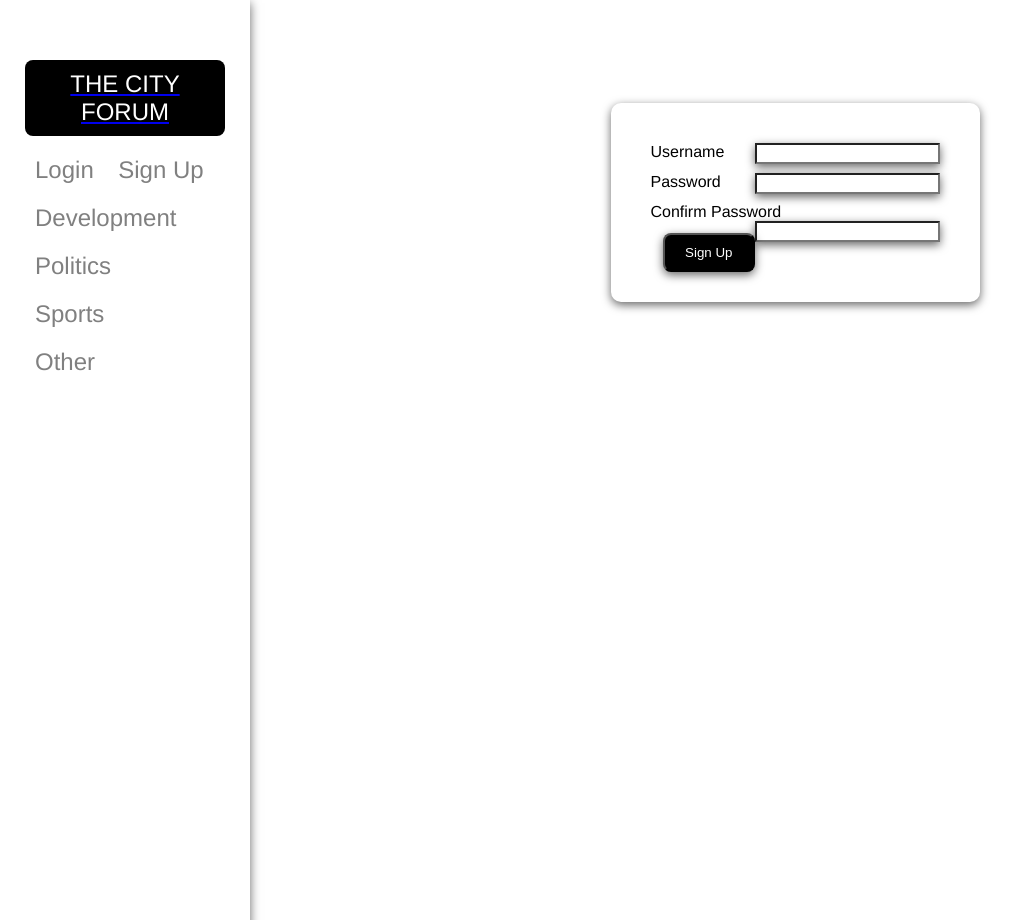
After one commit to mforte215/The-City-Forum, a Django app: page /sign-up/ in a window 1280 px wide. The commit adds this page. Shown: the whole page, without its empty margins (0-1024 px from the left). Run offline with Django 4.2, Linux system fonts and the light colour scheme.

Commit message:
registration feature addition

```diff
--- a/cityforum/cityforum/urls.py
+++ b/cityforum/cityforum/urls.py
@@ -9,4 +9,5 @@ urlpatterns = [
     path('forum/<str:title>/<slug:slug>', views.threadView, name='thread'),
     path('login/', views.loginView, name='login'),
     path('logout/', views.logoutView, name='logout'),
+    path('sign-up/', views.signupView, name='sign-up'),
 ]
--- a/cityforum/forum/static/forum/css/style.css
+++ b/cityforum/forum/static/forum/css/style.css
@@ -142,27 +142,45 @@ body {
   margin: auto;
 }
 
+.add-thread-box {
+  display: block;
+  overflow: auto;
+  width: 80%;
+}
+
+.add-thread-btn {
+  float: right;
+  background-color: black;
+  padding: 10px;
+  border-radius: 8px;
+  color: white;
+}
+
 /* LOGIN */
 .login-container {
   margin-top: 10%;
-  width: 40%;
+  width: 30%;
   box-shadow: 0 3px 10px rgb(0 0 0 / 0.6);
-  margin-left: 30%;
-  margin-right: 30%;
+  margin-left: 35%;
+  margin-right: 35%;
   padding: 30px;
   border-radius: 10px;
+  overflow: auto;
 }
 
 .form-control {
   padding: 10px;
+  margin-bottom: 10px;
 }
 
 .form-control input {
   box-shadow: 0 3px 10px rgb(0 0 0 / 0.6);
+  float: right;
 }
 
 .form-control label {
   margin-right: 3px;
+  float: left;
 }
 
 .login-btn {
@@ -174,4 +192,6 @@ body {
   padding-top: 10px;
   padding-bottom: 10px;
   border-radius: 8px;
+  box-shadow: 0 3px 10px rgb(0 0 0 / 0.6);
+  float: right;
 }
--- a/cityforum/forum/templates/forum/forum.html
+++ b/cityforum/forum/templates/forum/forum.html
@@ -3,6 +3,11 @@
 {% block content%}
 <div class="main-content">
     <div class="latest-threads">
+        {% if user.is_authenticated %}
+        <div class="add-thread-box">
+            <button class="add-thread-btn">Add Thread</button>
+        </div>
+        {% endif %}
         <h2>Latest {{forum.title}} Threads</h2>
         {% if threads %}
         {% for thread in threads %}
--- a/cityforum/forum/templates/forum/sidebar.html
+++ b/cityforum/forum/templates/forum/sidebar.html
@@ -12,6 +12,7 @@
       <a href="{% url 'logout' %}">Logout</a>
       {% else %}
       <a href="{% url 'login' %}">Login</a>
+      <a href="{% url 'sign-up' %}">Sign Up</a>
       {% endif %}
     </div>
     <div class="link-area">
--- /dev/null
+++ b/cityforum/forum/templates/registration/sign-up.html
@@ -0,0 +1,24 @@
+{% extends 'forum/base.html' %}
+{% load static %}
+{% block content %}
+<div class="main-content">
+<div class="login-container">
+    <form method="POST">
+        {% csrf_token %}
+        <div class="form-control">
+        <label>Username</label>
+        <input name="user" type="text" />
+        </div>
+        <div class="form-control">
+        <label>Password</label>
+        <input name="word1" type="password" />
+        </div>
+        <div class="form-control">
+            <label>Confirm Password</label>
+            <input name="word2" type="password" />
+            </div>
+        <input class="login-btn" type="submit" value="Sign Up" />
+    </form>
+</div>
+</div>
+{% endblock %}
--- a/cityforum/forum/views.py
+++ b/cityforum/forum/views.py
@@ -1,8 +1,10 @@
 from django.shortcuts import render, redirect
 from .models import Forum, Thread
 from django.contrib.auth import authenticate, login, logout
+from django.contrib.auth.models import User
 from django.http import HttpResponseRedirect
 from django.urls import reverse
+
 
 def index(request):
     if request.method == 'GET':
@@ -24,7 +26,10 @@ def threadView(request, title, slug):
 
 def loginView(request):
     if request.method == 'GET':
-        return render(request, 'registration/login.html')
+        if request.user.is_authenticated:
+            return HttpResponseRedirect(reverse('index'))
+        else:
+            return render(request, 'registration/login.html')
     if request.method == 'POST':
         username = request.POST['user']
         password = request.POST['word']
@@ -44,3 +49,28 @@ def logoutView(request):
     if request.user is not None:
         print("Something went wrong!")
     return redirect('login')
+
+def signupView(request):
+    if request.method == 'GET':
+        if request.user.is_authenticated:
+            return HttpResponseRedirect(reverse('index'))
+        else:
+            return render(request, 'registration/sign-up.html')
+    if request.method == 'POST':
+        username = request.POST['user']
+        password1 = request.POST['word1']
+        password2 = request.POST['word2']
+        if username is not None:
+            '''Try to see if this username is already taken'''
+            existing_user = User.objects.get(username=username)
+            if username is not None:
+                return render(request, 'registration/sign-up.html')
+            else:
+                if password1 is not None:
+                    if password1 == password2:
+                        new_user = User(username=username, password=password1)
+                        new_user.save()
+                        login(request, new_user)
+                        return HttpResponseRedirect(reverse('index'))
+                else:
+                    return render(request, 'registration/sign-up.html')
```
